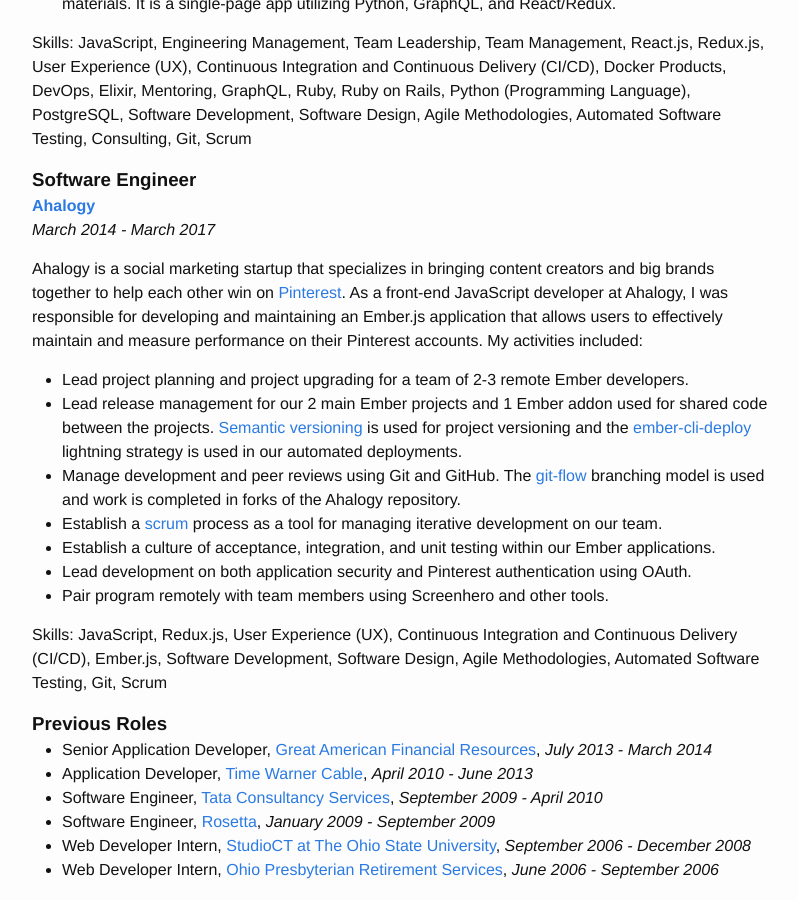
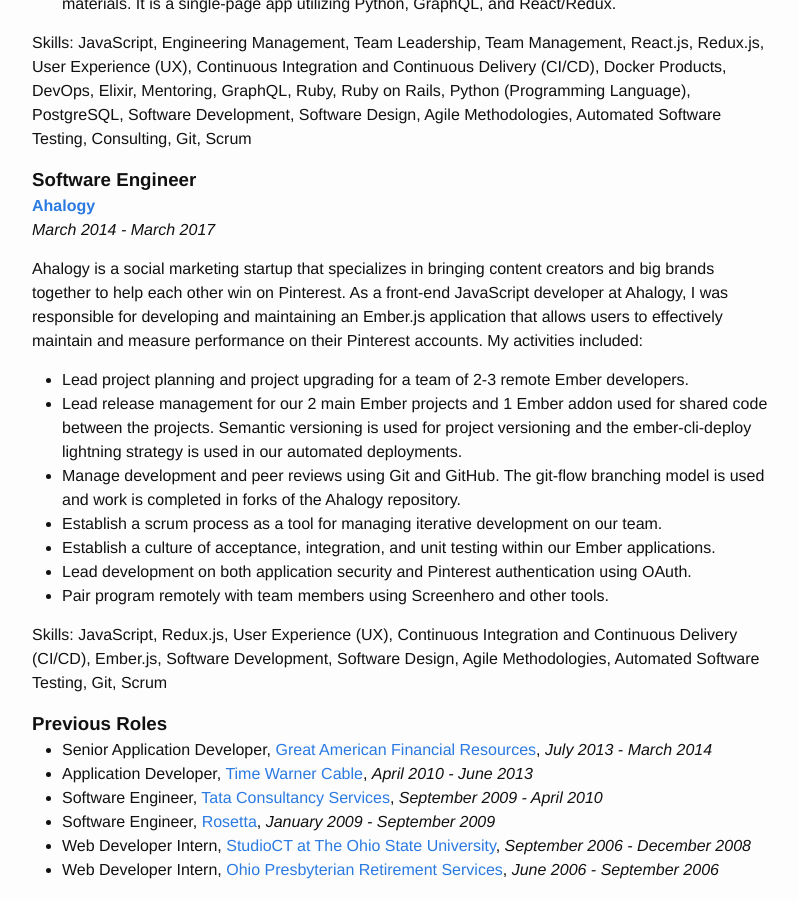
Before and after one commit to jimmay5469/jimmay5469.github.io, a Jekyll site: the page built from resume.md, in a window 1280 px wide and 900 px high, scrolled down 2180 px. Shown: the whole window, without its empty margins (238-1036 px from the left). Built offline with Jekyll 4.4.1, drawn with Linux system fonts in a browser that asks for light colours; part of the change alters nothing that is shown; some of the changed text lies outside the part shown.

```diff
--- a/_includes/resume.md
+++ b/_includes/resume.md
@@ -44,7 +44,7 @@ Skills: JavaScript, Engineering Management, Team Leadership, Team Management, Ne
 
 _August 2019 - September 2022_
 
-Chegg originally made its name in the college space by providing online textbook rentals and quickly became the main online resource for college students providing services like Q&A, and homework help. During my time there I worked on two different teams, the team responsible for building and maintaining [Internships.com](https://internships.com), and the team responsible for building and maintaining [Thinkful](https://www.thinkful.com/), Chegg's online bootcamp. My activities included:
+Chegg originally made its name in the college space by providing online textbook rentals and quickly became the main online resource for college students providing services like Q&A, and homework help. During my time there I worked on two different teams, the team responsible for building and maintaining Internships.com, and the team responsible for building and maintaining Thinkful, Chegg's online bootcamp. My activities included:
 
 - Greatly improve the SEO capabilities of Internships.com and ease of maintaining our SEO-related code. As part of this project, I had to:
   - Convert our React codebase to Next.js without interrupting the development of other features as well as transitioning other features over from WordPress.
@@ -79,12 +79,12 @@ Skills: JavaScript, Engineering Management, Team Leadership, Team Management, Re
 
 _March 2014 - March 2017_
 
-Ahalogy is a social marketing startup that specializes in bringing content creators and big brands together to help each other win on [Pinterest](https://www.pinterest.com/). As a front-end JavaScript developer at Ahalogy, I was responsible for developing and maintaining an Ember.js application that allows users to effectively maintain and measure performance on their Pinterest accounts. My activities included:
+Ahalogy is a social marketing startup that specializes in bringing content creators and big brands together to help each other win on Pinterest. As a front-end JavaScript developer at Ahalogy, I was responsible for developing and maintaining an Ember.js application that allows users to effectively maintain and measure performance on their Pinterest accounts. My activities included:
 
 - Lead project planning and project upgrading for a team of 2-3 remote Ember developers.
-- Lead release management for our 2 main Ember projects and 1 Ember addon used for shared code between the projects. [Semantic versioning](http://semver.org/) is used for project versioning and the [ember-cli-deploy](http://ember-cli.com/ember-cli-deploy/) lightning strategy is used in our automated deployments.
-- Manage development and peer reviews using Git and GitHub. The [git-flow](http://nvie.com/posts/a-successful-git-branching-model/) branching model is used and work is completed in forks of the Ahalogy repository.
-- Establish a [scrum](https://en.wikipedia.org/wiki/Scrum_(software_development)) process as a tool for managing iterative development on our team.
+- Lead release management for our 2 main Ember projects and 1 Ember addon used for shared code between the projects. Semantic versioning is used for project versioning and the ember-cli-deploy lightning strategy is used in our automated deployments.
+- Manage development and peer reviews using Git and GitHub. The git-flow branching model is used and work is completed in forks of the Ahalogy repository.
+- Establish a scrum process as a tool for managing iterative development on our team.
 - Establish a culture of acceptance, integration, and unit testing within our Ember applications.
 - Lead development on both application security and Pinterest authentication using OAuth.
 - Pair program remotely with team members using Screenhero and other tools.
```
